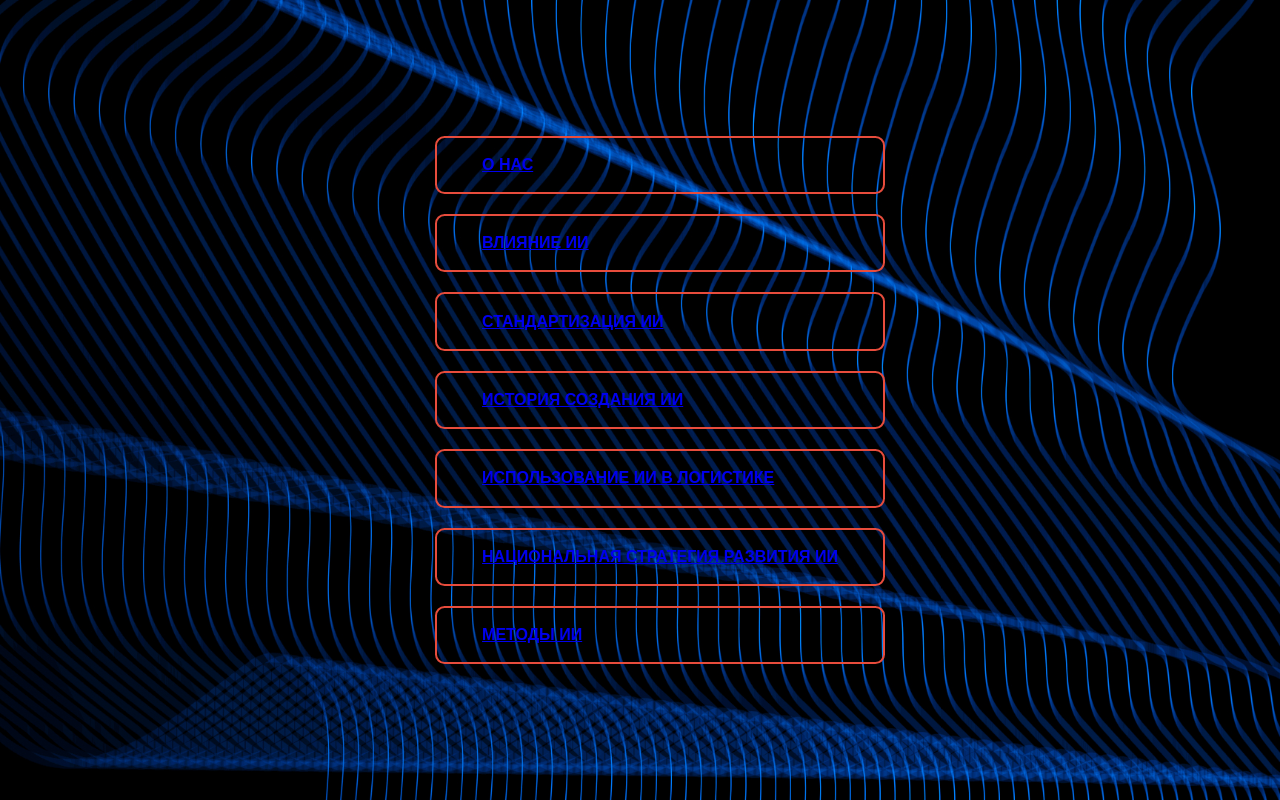
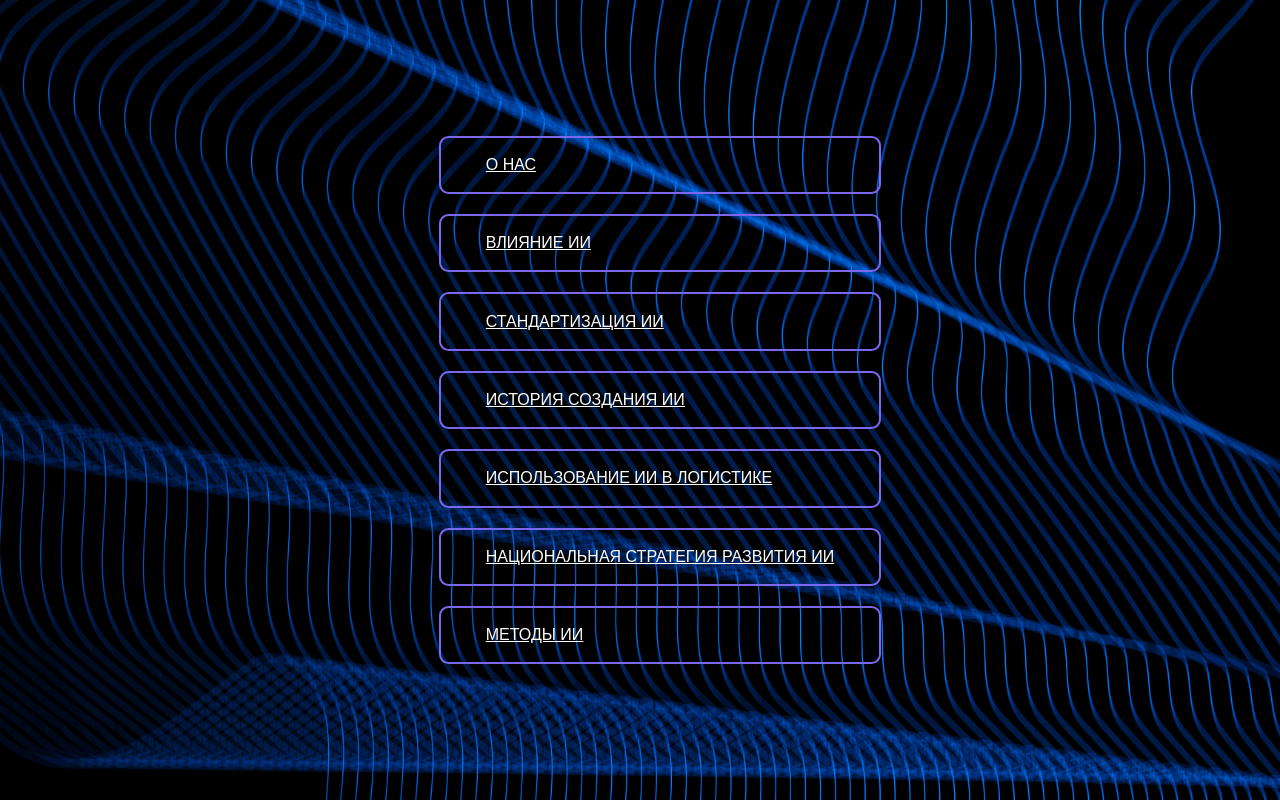
Before and after one commit to EduardShtol/EduardShtol.github.io, a plain HTML site: page index.html in a window 1280 px wide. Drawn offline with Linux system fonts and the light colour scheme.

Commit message:
Update 1.css

```diff
--- a/1.css
+++ b/1.css
@@ -15,7 +15,7 @@ html, body {
   font-size: 16px;
 }
 a{
-	color:;
+	color:#FFFFFF;
 }
 body {
   display: -webkit-box;
@@ -53,7 +53,7 @@ p {
      -moz-appearance: none;
           appearance: none;
   background-color: transparent;
-  border: 2px solid #e74c3c;
+  border: 2px solid #7B68EE;
   border-radius: 0.6em;
   color: #e74c3c;
   cursor: pointer;
@@ -73,10 +73,10 @@ p {
   text-align: center;
   text-transform: uppercase;
   font-family: 'Montserrat', sans-serif;
-  font-weight: 700;
+  font-weight: 500;
 }
 .btn:hover, .btn:focus {
-  color: #fff;
+  color: #ffff00;
   outline: 0;
 }
 
@@ -85,5 +85,5 @@ p {
   transition: box-shadow 300ms ease-in-out, color 300ms ease-in-out;
 }
 .first:hover {
-  box-shadow: 0 0 40px 40px #e74c3c inset;
+  box-shadow: 0 0 20px 20px transparent inset;
 }
```
